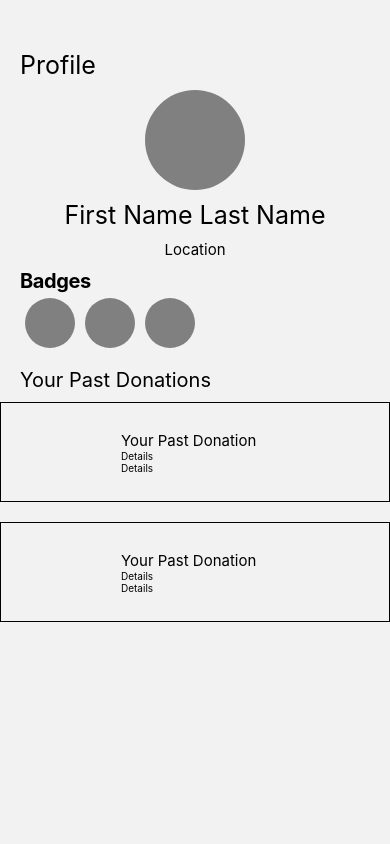
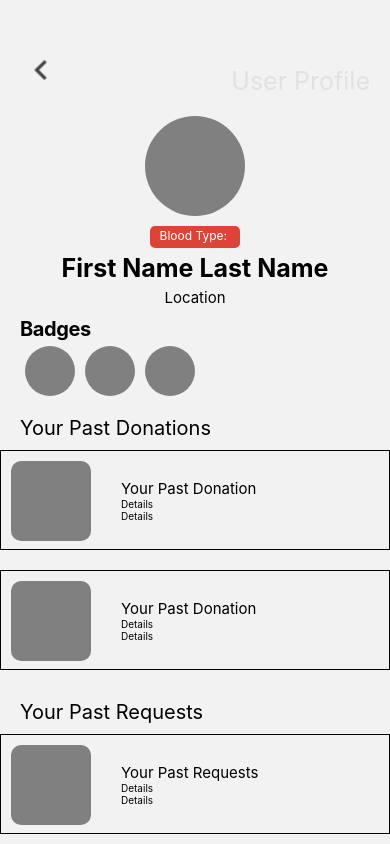
Before and after one commit to Cravun/Hackfest2023-M, a React Native app: screen /Profile in a window 390 px wide. Built offline with nearby package versions, Linux system fonts and the light colour scheme.

Commit message:
Profile UI Changes

```diff
--- a/pages/Donate.js
+++ b/pages/Donate.js
@@ -7,6 +7,7 @@ import {
   View,
   Image,
   TouchableOpacity,
+  ScrollView,
 } from "react-native";
 import AccountSetting from "./AccountSetting";
 import { useNavigation, useRoute } from "@react-navigation/native";
@@ -17,7 +18,7 @@ export default function Donate() {
   const route = useRoute();
 
   return (
-    <View style={{ paddingTop: 50, backgroundColor: "#fff", flex: 1 }}>
+    <ScrollView style={{ paddingTop: 50, backgroundColor: "#fff", flex: 1 }}>
       <View style={{ paddingHorizontal: 20 }}>
         <View
           style={{
@@ -192,7 +193,7 @@ export default function Donate() {
           </Text>
         </View>
       </View>
-    </View>
+    </ScrollView>
   );
 }
 
--- a/pages/Profile.js
+++ b/pages/Profile.js
@@ -1,22 +1,45 @@
 import React from "react";
-import { StyleSheet, Text, Linking, Button, ScrollView,View, Image } from "react-native";
+import { StyleSheet, Text, TouchableOpacity, Linking, Button, ScrollView,View, Image } from "react-native";
+import AccountSetting from "./AccountSetting";
+import { useNavigation, useRoute } from "@react-navigation/native";
 
 export default function Profile() {
+  const navigation = useNavigation();
+  const route = useRoute();
   return (
     <ScrollView style={{ paddingTop: 50, flex: 1, }}>
       <View style={{ paddingHorizontal: 20 }}>
-        <Text style={[styles1.setFontSizeThree,{paddingBottom: 10}]}>Profile</Text>
+
+      <View style={{width: "100%", justifyContent: "space-between",
+            alignItems: "baseline", flexDirection: "row",}}>
+          <TouchableOpacity onPress={() => navigation.navigate(AccountSetting)}>
+          <View>
+          <Image
+          style={{ width: 40, height: 40 }}
+          source={require("../assets/BackButton.png")}/>
+          </View>
+          </TouchableOpacity>
+
+          <View style={{ alignItems: "flex-end",}}>
+                <Text style={{fontSize: 25, paddingBottom: 10, color:"#E1E1E1"}}>User Profile</Text>
+            </View>
+
+        </View>
 
         <View
           style={{
-            alignItems: "center", justifyContent: "center", flexDirection: "column",
-          }}
-        >
+            alignItems: "center", justifyContent: "center",}}>
             <View
           style={{
-            height: 100, width: 100, borderRadius: 100, backgroundColor: "gray",
+            height: 100, width: 100, borderRadius: 100, backgroundColor: "gray", marginTop: 10,
           }}/>
-          <Text style={[styles1.setFontSizeThree, {paddingVertical: 10,}]}>
+          <View style={{height: 22, width: 90, backgroundColor: "#DD4438",
+                            borderRadius: 5, marginTop: 10}}>
+                    <Text style={{textAlign:"center", fontSize: 12,
+                                color: "white",marginVertical: 2}}>
+                        Blood Type: </Text>
+                </View>
+          <Text style={[styles1.setFontSizeThree, {paddingVertical: 5,fontWeight:"bold"}]}>
             First Name Last Name</Text>
           <Text style={styles1.setFontSizeOne}>Location</Text>
         </View>
@@ -34,19 +57,18 @@ export default function Profile() {
 
         </View>
 
-        <View style={{ alignItems: "center", justifyContent: "center",
-            height: 20, width: 320,
-          }}
-        />
+        <View style={{height: 20, width: "100%",}}/>
 
         <Text style={{ fontSize: 20, paddingBottom: 10 }}>
           Your Past Donations
         </Text>
       </View>
+
       <View style={{ flexDirection: "column", }}>
         <View style={{ width: "100%", height: 100, borderWidth: 0.3,
                       flexDirection: "row",}}>
-          <View style={{height: 100, width: 100, color:"red", paddingHorizontal: 20 }}/>
+          <View style={{height: 80, width: 80, borderRadius: 10, margin: 10,
+                      backgroundColor:"gray", paddingHorizontal: 20 }}/>
           <View style={{flexDirection: "column", justifyContent: "center", paddingHorizontal: 20}}>
             <Text style={styles1.setFontSizeOne}>Your Past Donation</Text>
             <Text style={styles1.setFontSizeZero}>Details</Text>
@@ -57,7 +79,8 @@ export default function Profile() {
         <View style={{ width: "100%", height: 20 }}></View>
         <View style={{ width: "100%", height: 100, borderWidth: 0.3,
                       flexDirection: "row",}}>
-          <View style={{height: 100, width: 100, color:"red", paddingHorizontal: 20 }}/>
+          <View style={{height: 80, width: 80, borderRadius: 10, margin: 10,
+                      backgroundColor:"gray", paddingHorizontal: 20 }}/>
           <View style={{flexDirection: "column", justifyContent: "center", paddingHorizontal: 20}}>
             <Text style={styles1.setFontSizeOne}>Your Past Donation</Text>
             <Text style={styles1.setFontSizeZero}>Details</Text>
@@ -65,8 +88,46 @@ export default function Profile() {
           </View>
 
         </View>
-        <View style={{ width: "100%", height: 75}}></View>
       </View>
+
+      <Text style={{ fontSize: 20, paddingBottom: 10, paddingTop: 30,
+                  paddingHorizontal: 20}}>
+          Your Past Requests
+        </Text>
+
+      <View style={{ flexDirection: "column", }}>
+        <View style={{ width: "100%", height: 100, borderWidth: 0.3,
+                      flexDirection: "row",}}>
+          <View style={{height: 80, width: 80, borderRadius: 10, margin: 10,
+                      backgroundColor:"gray", paddingHorizontal: 20 }}/>
+          <View style={{flexDirection: "column", justifyContent: "center", paddingHorizontal: 20}}>
+            <Text style={styles1.setFontSizeOne}>Your Past Requests</Text>
+            <Text style={styles1.setFontSizeZero}>Details</Text>
+            <Text style={styles1.setFontSizeZero}>Details</Text>
+          </View>
+
+        </View>
+        <View style={{ width: "100%", height: 20 }}></View>
+        <View style={{ width: "100%", height: 100, borderWidth: 0.3,
+                      flexDirection: "row",}}>
+          <View style={{height: 80, width: 80, borderRadius: 10, margin: 10,
+                      backgroundColor:"gray", paddingHorizontal: 20 }}/>
+          <View style={{flexDirection: "column", justifyContent: "center", paddingHorizontal: 20}}>
+            <Text style={styles1.setFontSizeOne}>Your Past Requests</Text>
+            <Text style={styles1.setFontSizeZero}>Details</Text>
+            <Text style={styles1.setFontSizeZero}>Details</Text>
+          </View>
+
+        </View>
+      </View>
+
+      <View style={{alignItems: "center", paddingVertical: 20}}>
+      <Text numberOfLines={1}>
+            <Text>Can't find your request history? </Text>
+            <Text style={{ color: "#2E5C65" }}>Contact us</Text>
+          </Text>
+      </View>
+      <View style={{ width: "100%", height: 120}}></View>
 
     </ScrollView>
   );
```
